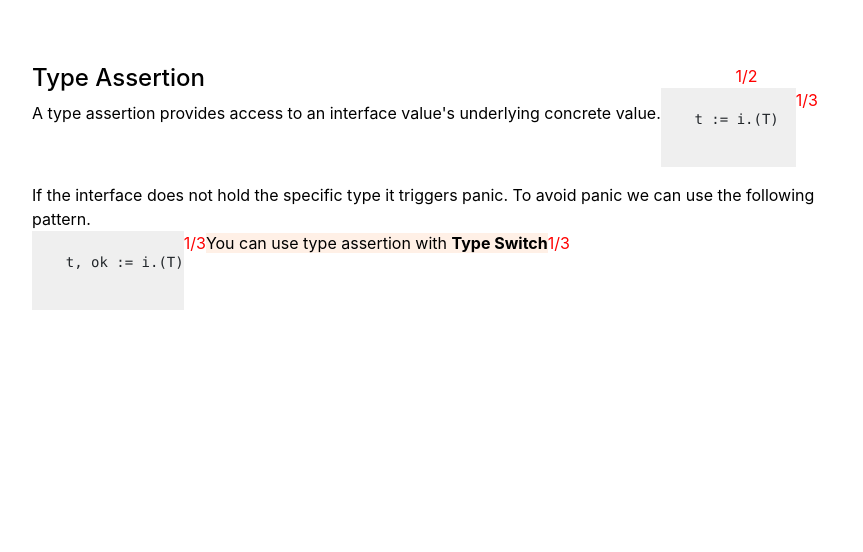
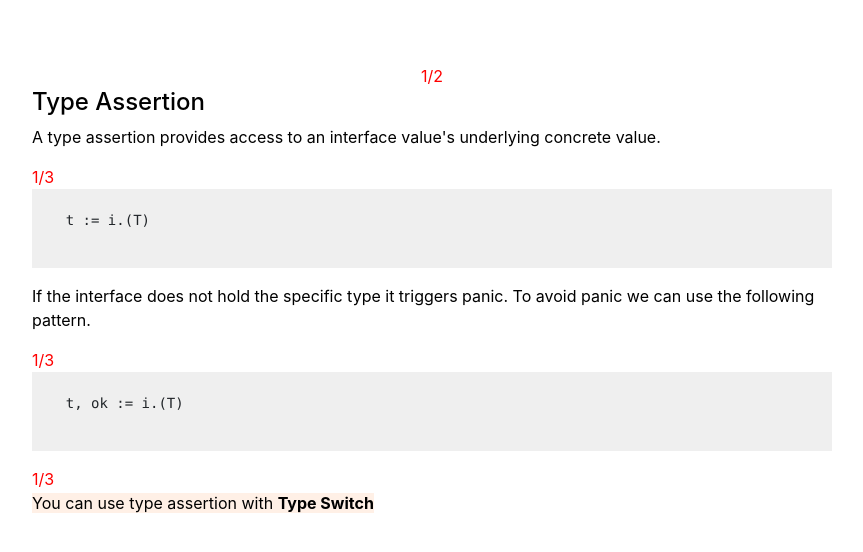
Before and after one commit to MarkSaravi/zoomable-documents, a React (Create React App) app: page /golang in a window 1280 px wide. Shown: the top 552 px of the page, without its empty margins (32-895 px from the left). Built offline with nearby package versions, Linux system fonts and the light colour scheme.

Commit message:
correcting id

```diff
--- a/src/components/Paragraphs.tsx
+++ b/src/components/Paragraphs.tsx
@@ -24,7 +24,7 @@ function toHtml(s: string | Sentences) {
 }
 
 function wrapInParagraph(paragraph: any[]) {
-    return <span style={{ textAlign: 'left', float: 'left' }} key={uuidv4()}>{[...paragraph]}</span>;
+    return <p style={{ textAlign: 'left' }} key={uuidv4()}>{[...paragraph]}</p>;
 }
 
 function genParagraphs(
--- a/src/data/Ferdowsi.ts
+++ b/src/data/Ferdowsi.ts
@@ -132,7 +132,7 @@ const Ferdowsi: Sentences = {
   sentences: [
     {
       id: '2-2',
-      content: '<h2>Ferdowsi</h1>',
+      content: '<h4>Ferdowsi</h2>',
       positions: {
         0: { after: FIRST_SENTENCE_ID },
         1: { after: FIRST_SENTENCE_ID },
@@ -160,10 +160,18 @@ const shahnameh: Sentences = {
   id: 'shahnameh',
   sentences: [
     {
+      id: '1-6',
+      content: '<h4>Shahnameh</h2>',
+      positions: {
+        0: { after: FIRST_SENTENCE_ID },
+        1: { after: FIRST_SENTENCE_ID },
+      }
+    },
+    {
       id: '1-1',
       content: `Shahnameh ("Book of Kings") is one of the world's longest epic poems created by a single poet, and the national epic of Greater Iran.`,
       positions: {
-        0: { after: FIRST_SENTENCE_ID },
+        0: { after: '1-6' },
         1: { after: '1-5' },
       }
     },
@@ -176,7 +184,7 @@ const shahnameh: Sentences = {
       }
     },
     {
-      id: '1-3',
+      id: '1-4',
       content: shahnamehpictures,
       positions: {
         0: { after: '1-2' },
@@ -191,9 +199,9 @@ const shahnameh: Sentences = {
     },
     {
       id: '1-4',
-      content: `The Shahnameh is a long epic poem written between c. 977 and 1010 CE and is the national epic of Greater Iran. Consisting of some 50,000 "distichs" or couplets (two-line verses), the Shahnameh is one of the world's longest epic poems. It tells mainly the mythical and to some extent the historical past of the Persian Empire from the creation of the world until the Muslim conquest in the seventh century. Iran, Azerbaijan, Afghanistan and the greater region influenced by Persian culture such as Georgia, Armenia, Turkey and Dagestan celebrate this national epic.`,
+      content: `The <b>Shahnameh</b> is a long epic poem written between c. 977 and 1010 CE and is the national epic of Greater Iran. Consisting of some 50,000 "distichs" or couplets (two-line verses), the Shahnameh is one of the world's longest epic poems. It tells mainly the mythical and to some extent the historical past of the Persian Empire from the creation of the world until the Muslim conquest in the seventh century. Iran, Azerbaijan, Afghanistan and the greater region influenced by Persian culture such as Georgia, Armenia, Turkey and Dagestan celebrate this national epic.`,
       positions: {
-        1: { after: FIRST_SENTENCE_ID }
+        1: { after: '1-6' }
       }
     },
     {
```
